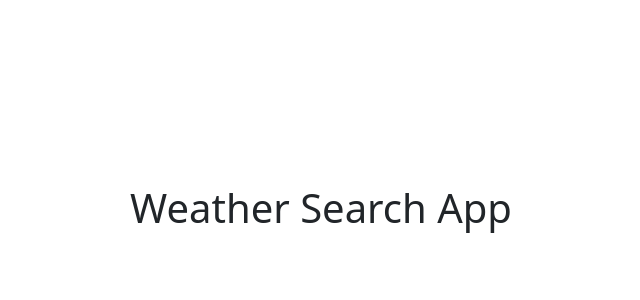
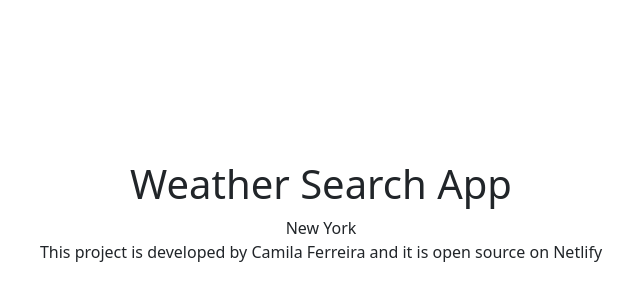
Before and after one commit to camilapferreira/react-weather-search-app, a React (Vite) app: page / in a window 1280 px wide. Shown: the part 188-488 px from the top of the page, without its empty margins (319-959 px from the left). Built offline with nearby package versions, Linux system fonts and the light colour scheme.

Commit message:
correction on file extension

```diff
--- a/src/App.jsx
+++ b/src/App.jsx
@@ -3,13 +3,17 @@
 import viteLogo from "/vite.svg";
 import "./App.css";
 import "bootstrap/dist/css/bootstrap.min.css";
+import WeatherSearch from "./WeatherSearch.jsx";
 
 function App() {
-  const [count, setCount] = useState(0);
-
   return (
-    <div className="app" className="container">
+    <div className="app container">
       <h1>Weather Search App</h1>
+      <WeatherSearch />
+      <footer>
+        This project is developed by Camila Ferreira and it is open source on
+        Netlify
+      </footer>
     </div>
   );
 }
--- /dev/null
+++ b/src/WeatherSearch.jsx
@@ -0,0 +1,5 @@
+import React from "react";
+
+export default function WeatherSearch() {
+  return <div className="weather-search">New York</div>;
+}
```
